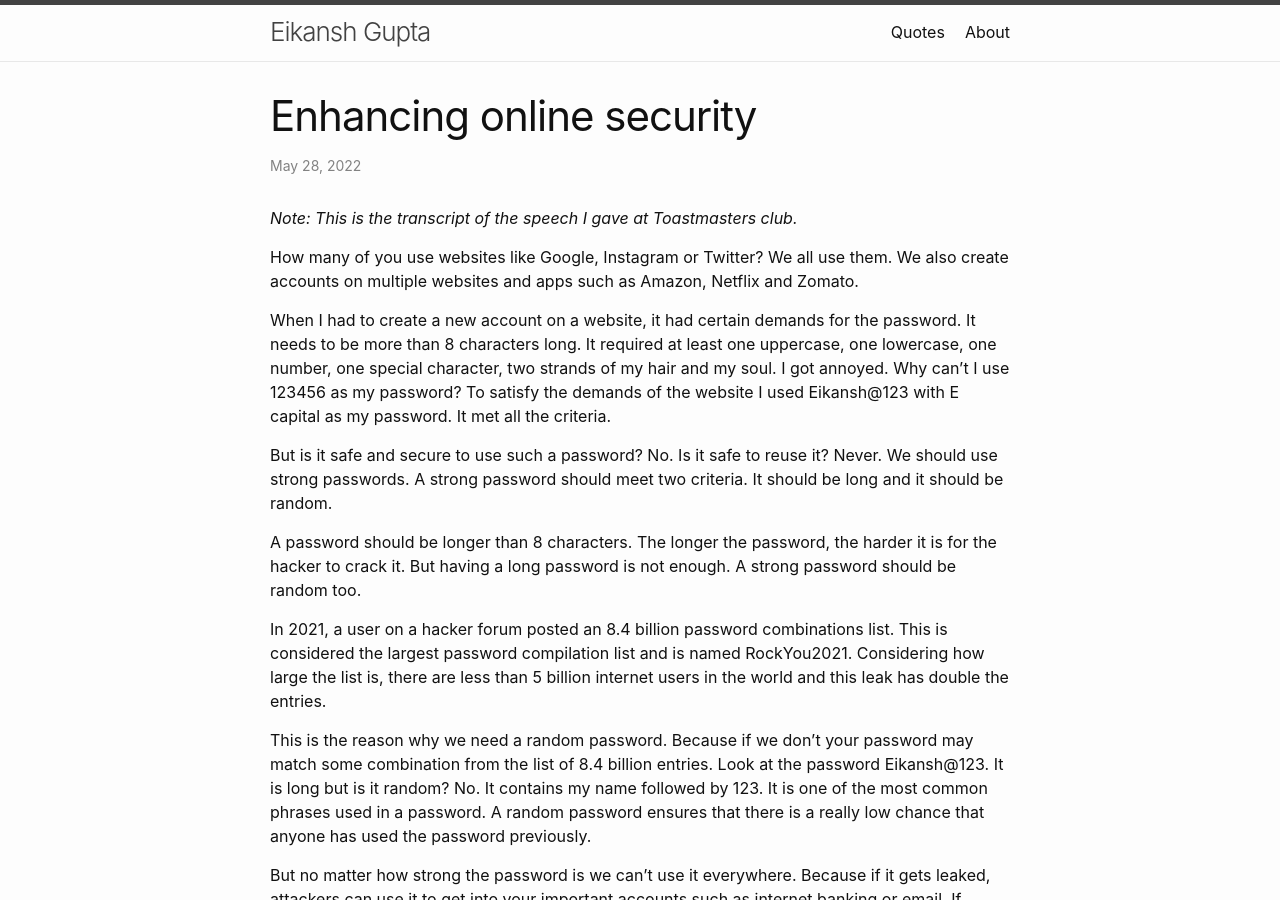
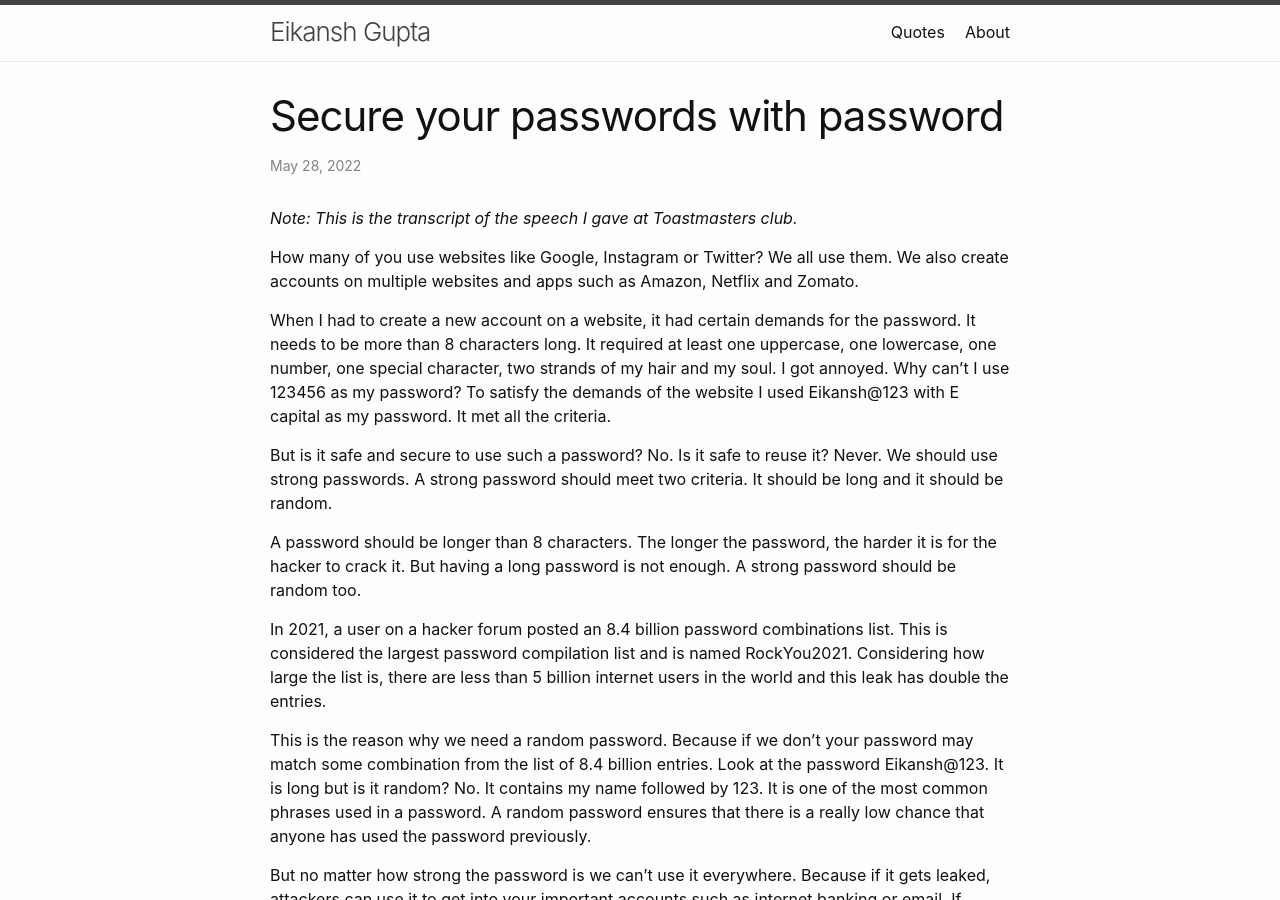
Before and after one commit to Eikansh/eikansh.github.io, a Jekyll site: the page built from _posts/2022-05-28-password.md, in a window 1280 px wide and 900 px high. Built offline with Jekyll 4.4.1, drawn with Linux system fonts in a browser that asks for light colours; comment, search, counter and statistics services are not loaded.

Commit message:
Update 2022-05-28-password.md

```diff
--- a/_posts/2022-05-28-password.md
+++ b/_posts/2022-05-28-password.md
@@ -1,6 +1,6 @@
 ---
 layout : post
-title : "Enhancing online security"
+title : "Secure your passwords with password"
 ---
 *Note: This is the transcript of the speech I gave at Toastmasters club.*
 
```
